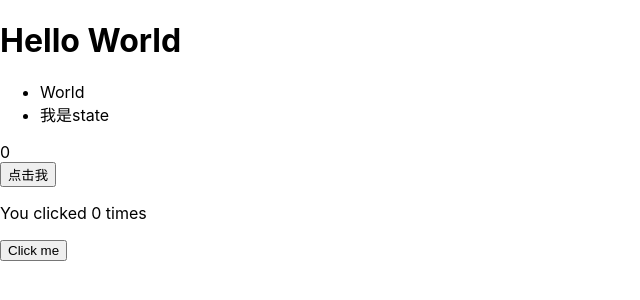
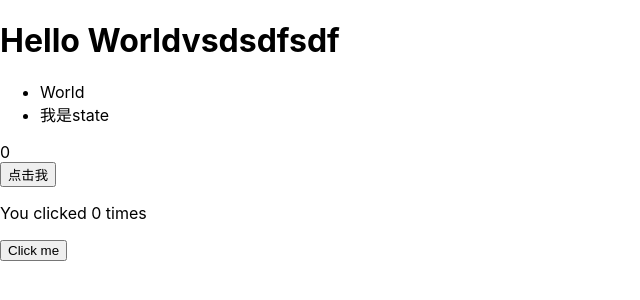
Before and after one commit to MontyMa/framework-react, a React (Create React App) app: page /en-us/ in a window 1280 px wide. Shown: the top 300 px of the page, without its empty margins (0-640 px from the left). Built offline with nearby package versions, Linux system fonts and the light colour scheme.

Commit message:
测试git命令

```diff
--- a/src/App.tsx
+++ b/src/App.tsx
@@ -19,7 +19,7 @@ export class App extends Component<any, {
     render(): React.ReactElement {
         return (
             <div className="App">
-                <h1>Hello World</h1>
+                <h1>Hello Worldvsdsdfsdf</h1>
                 <StateAndPropType hello={this.state.appName}
                     handler={this.stateAndPropTypeHandler}
                 />
```
